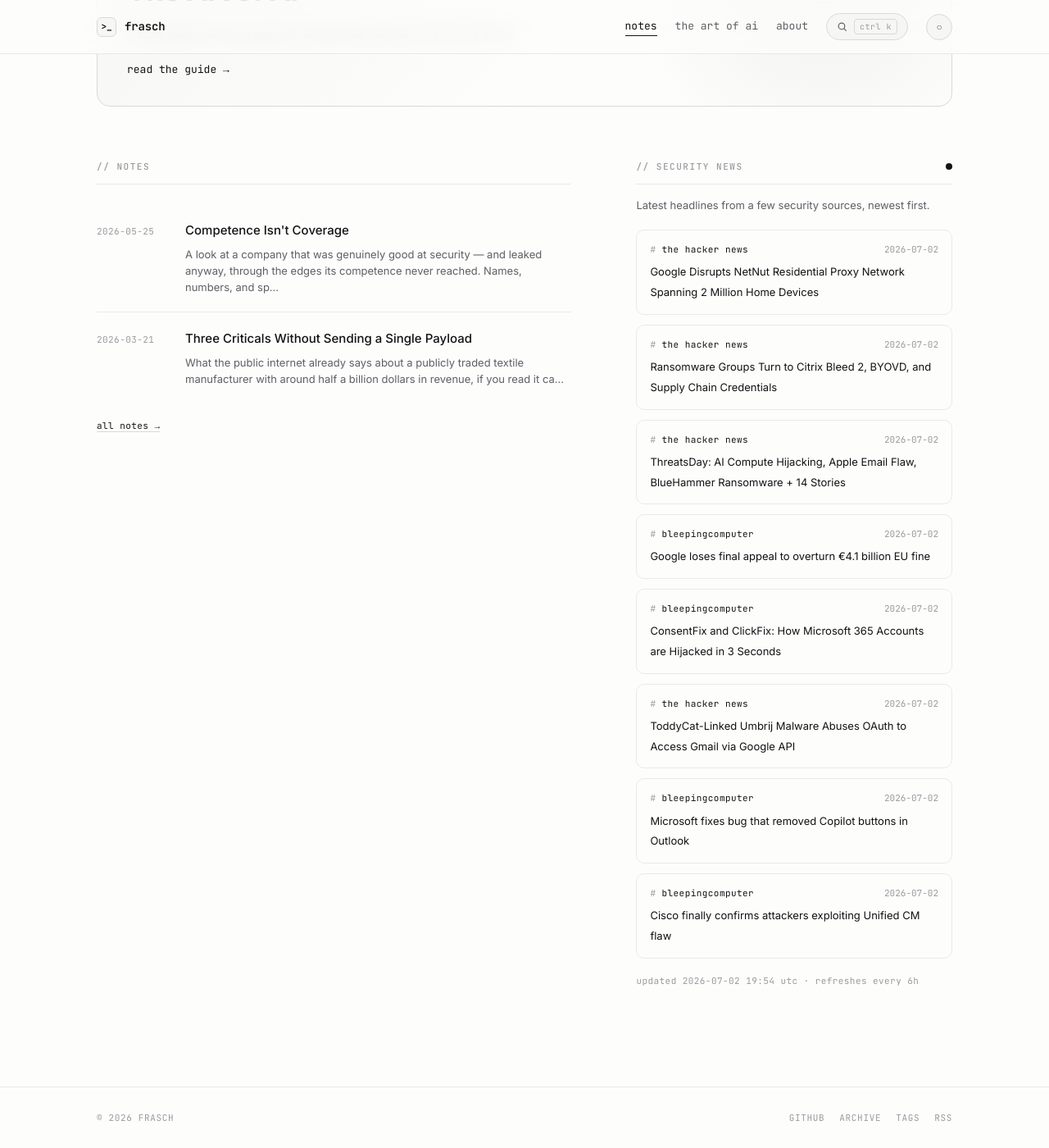
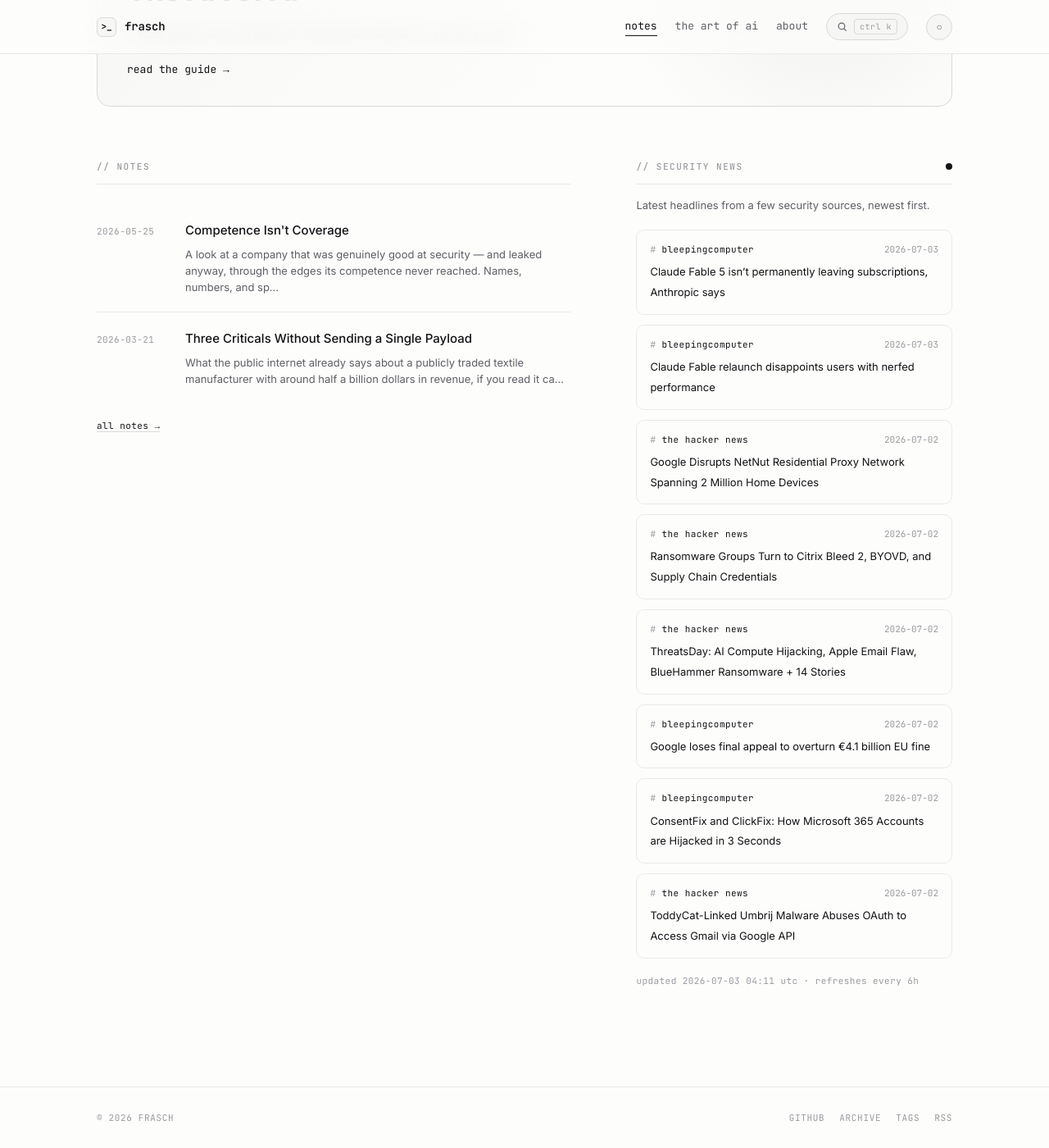
Before and after one commit to whoisfrasch/frasch, a Jekyll site: the page built from index.html, in a window 1280 px wide and 1400 px high, scrolled down 590 px. Shown: the whole window at 82% size. Built offline with Jekyll 4.4.1, drawn with Linux system fonts in a browser that asks for light colours.

Commit message:
Refresh security news feed

```diff
--- a/_data/news.json
+++ b/_data/news.json
@@ -1,6 +1,18 @@
 {
-  "updated": "2026-07-02T19:54:00Z",
+  "updated": "2026-07-03T04:11:23Z",
   "items": [
+    {
+      "source": "bleepingcomputer",
+      "title": "Claude Fable 5 isn’t permanently leaving subscriptions, Anthropic says",
+      "link": "https://www.bleepingcomputer.com/news/artificial-intelligence/claude-fable-5-isnt-permanently-leaving-subscriptions-anthropic-says/",
+      "date": "2026-07-03T01:37:09Z"
+    },
+    {
+      "source": "bleepingcomputer",
+      "title": "Claude Fable relaunch disappoints users with nerfed performance",
+      "link": "https://www.bleepingcomputer.com/news/artificial-intelligence/claude-fable-relaunch-disappoints-users-with-nerfed-performance/",
+      "date": "2026-07-03T00:48:30Z"
+    },
     {
       "source": "the hacker news",
       "title": "Google Disrupts NetNut Residential Proxy Network Spanning 2 Million Home Devices",
@@ -36,18 +48,6 @@
       "title": "ToddyCat-Linked Umbrij Malware Abuses OAuth to Access Gmail via Google API",
       "link": "https://thehackernews.com/2026/07/toddycat-linked-umbrij-malware-abuses.html",
       "date": "2026-07-02T13:04:13Z"
-    },
-    {
-      "source": "bleepingcomputer",
-      "title": "Microsoft fixes bug that removed Copilot buttons in Outlook",
-      "link": "https://www.bleepingcomputer.com/news/microsoft/microsoft-fixes-bug-that-removed-copilot-button-in-outlook/",
-      "date": "2026-07-02T12:15:47Z"
-    },
-    {
-      "source": "bleepingcomputer",
-      "title": "Cisco finally confirms attackers exploiting Unified CM flaw",
-      "link": "https://www.bleepingcomputer.com/news/security/cisco-finally-confirms-attackers-exploiting-unified-cm-flaw/",
-      "date": "2026-07-02T11:35:25Z"
     }
   ]
 }
```
